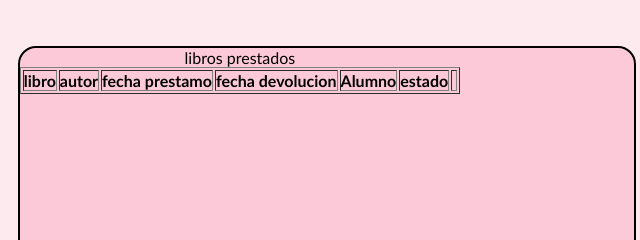
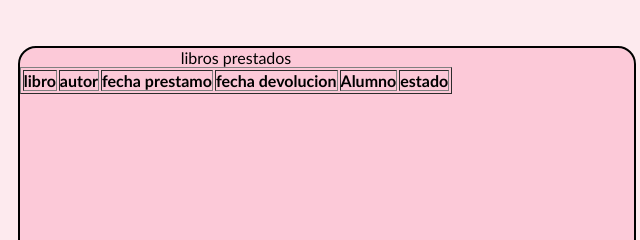
Before and after one commit to VazquezLucasA/Programacion-2-Tps, a plain HTML site: page proyecto final/index.html in a window 1280 px wide. Shown: the part 140-380 px from the top of the page, 633-1273 px from the left. Drawn offline with nearby package versions, Linux system fonts and the light colour scheme; no server answers.

Commit message:
borrar useless th

```diff
--- a/proyecto final/index.html
+++ b/proyecto final/index.html
@@ -51,7 +51,7 @@
                     <th>fecha devolucion</th>
                     <th>Alumno</th>
                     <th>estado</th>
-                    <th>&nbsp;</th>
+
                 </thead>
             </table>
         </div>
```
